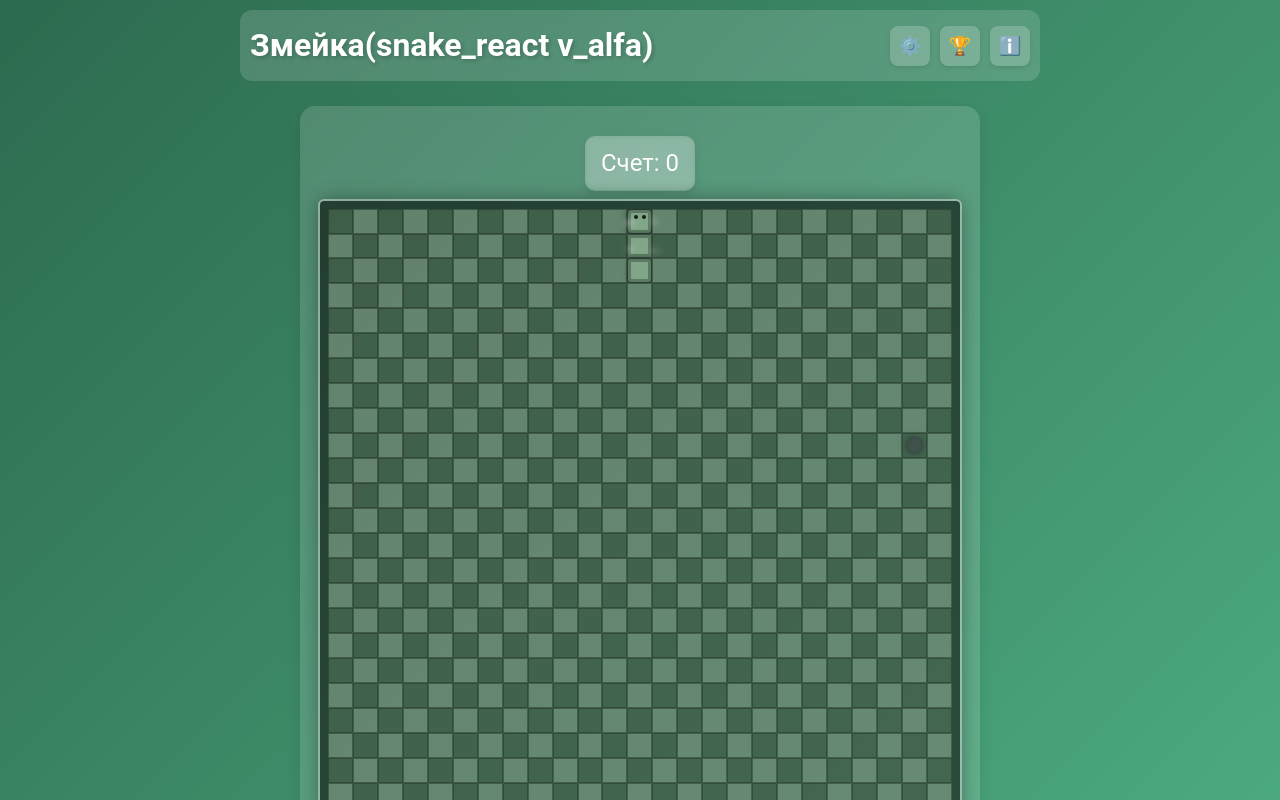
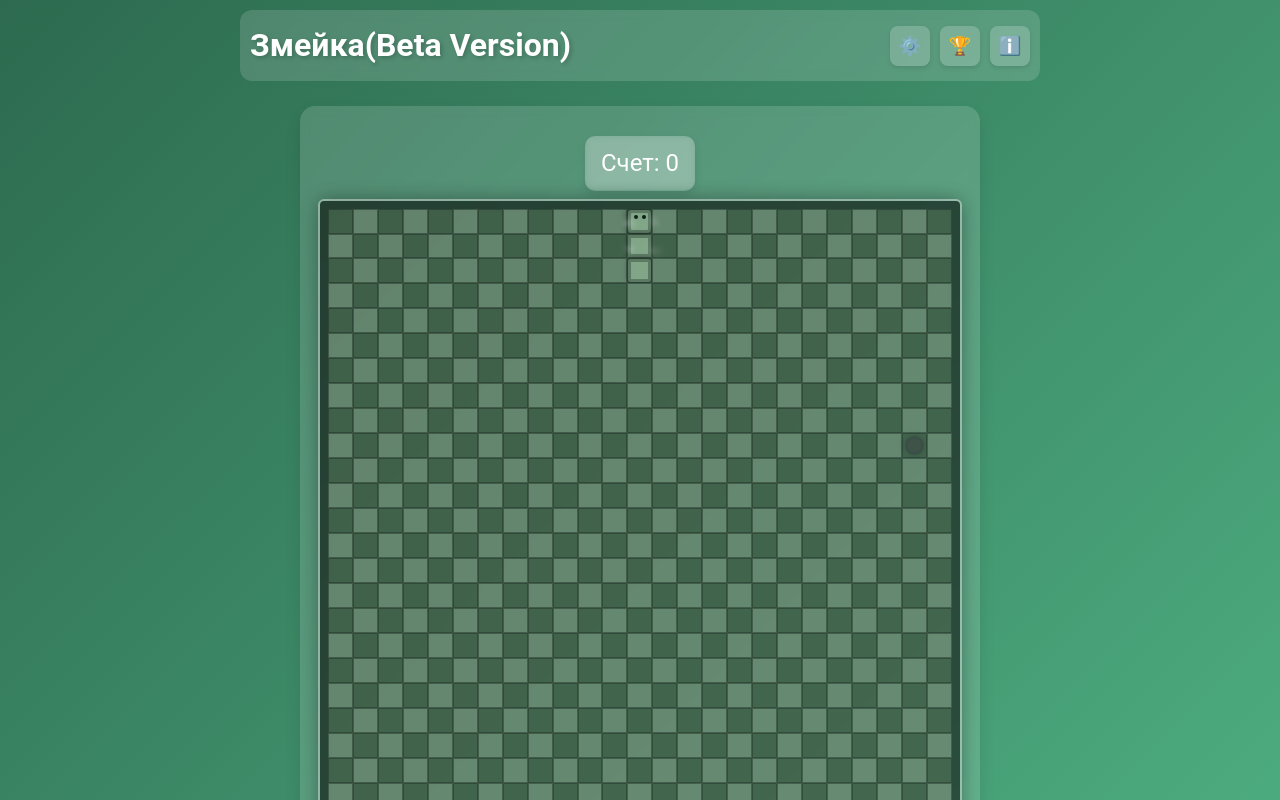
Before and after one commit to Foxeleon/react-snake, a React (Vite) app: page / in a window 1280 px wide. Both pictures are taken after a click on the button "НАЧАТЬ ИГРУ". Shown: the top 800 px of the page. Built offline with nearby package versions, Linux system fonts and the light colour scheme.

Commit message:
some fixes

```diff
--- a/src/components/Game.tsx
+++ b/src/components/Game.tsx
@@ -36,7 +36,7 @@ const Game: React.FC = () => {
   return (
     <div className={containerClasses}>
       <div className={styles.header}>
-        <h1 className={styles.gameTitle}>Змейка(snake_react v_alfa)</h1>
+        <h1 className={styles.gameTitle}>Змейка(Beta Version)</h1>
         <div className={styles.headerButtons}>
           <button onClick={toggleSettings} className={styles.iconButton} title="Настройки">
             ⚙️
--- a/src/components/GameControls.tsx
+++ b/src/components/GameControls.tsx
@@ -1,4 +1,4 @@
-import React, { useEffect } from 'react';
+import React from 'react';
 import { useGameStore } from '@/store/gameStore';
 import styles from './GameControls.module.css';
 
@@ -47,7 +47,6 @@ export const GameControls: React.FC<GameControlsProps> = ({ onStartGame }) => {
       {isGameOver && (
         <div className={styles.gameOverControls}>
           <h2>Игра окончена!</h2>
-          <p>Ваш счет: {useGameStore.getState().score}</p>
           <div className={styles.buttonGroup}>
             <button onClick={resetGame}>Играть снова</button>
           </div>
--- a/src/store/gameStore.ts
+++ b/src/store/gameStore.ts
@@ -137,7 +137,7 @@ const DEFAULT_SETTINGS: GameSettings = {
   snakeType: getDefaultSnakeType(DEFAULT_ENVIRONMENT),
   gridSize: GRID_SIZES[DEFAULT_BOARD_SIZE],
   foodExpirationTime: FOOD_EXPIRATION_TIMES[DEFAULT_BOARD_SIZE],
-  soundEnabled: true,
+  soundEnabled: false,
   fieldSelectionMode: DEFAULT_FIELD_SELECTION_MODE
 };
 
```
